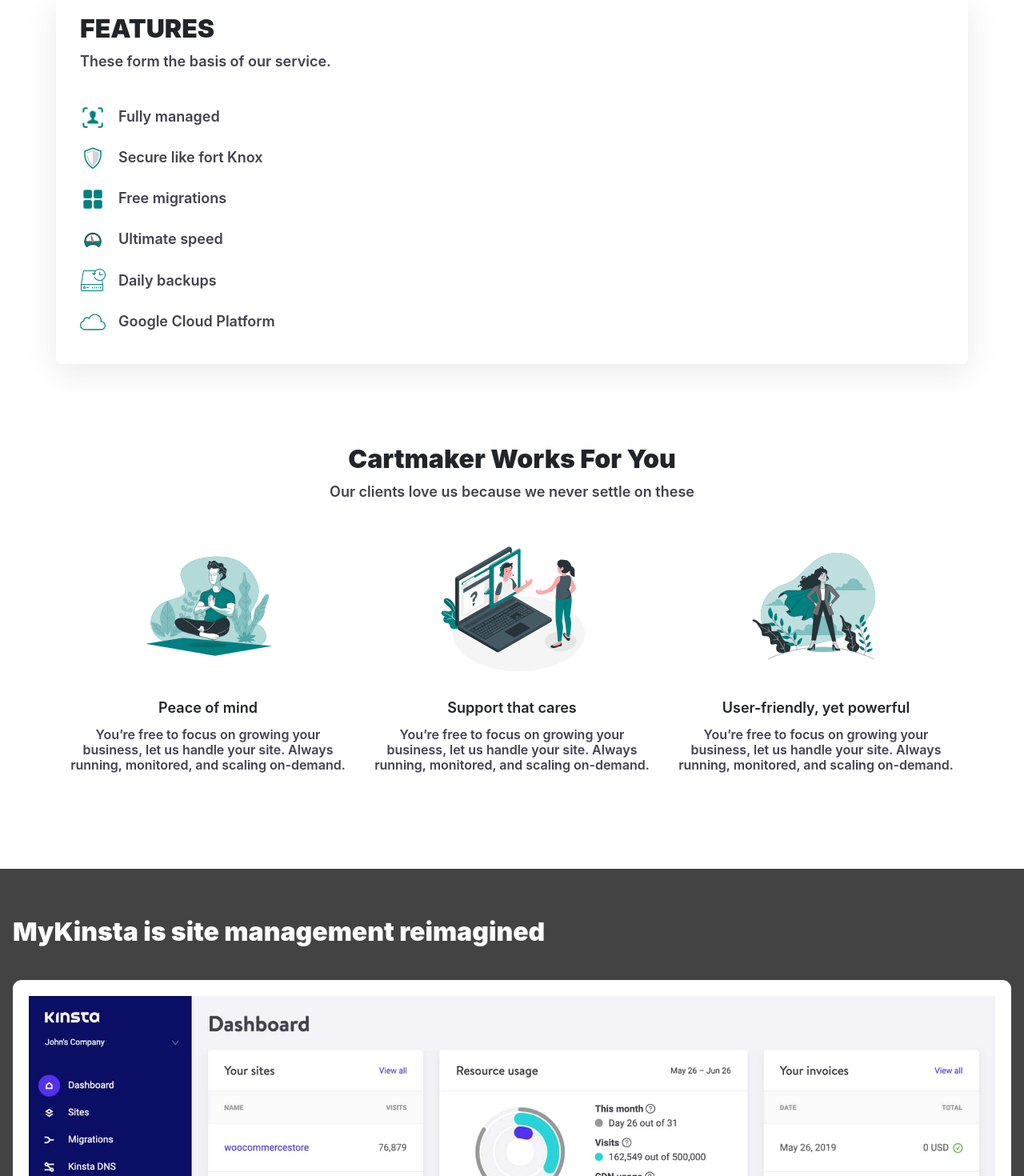
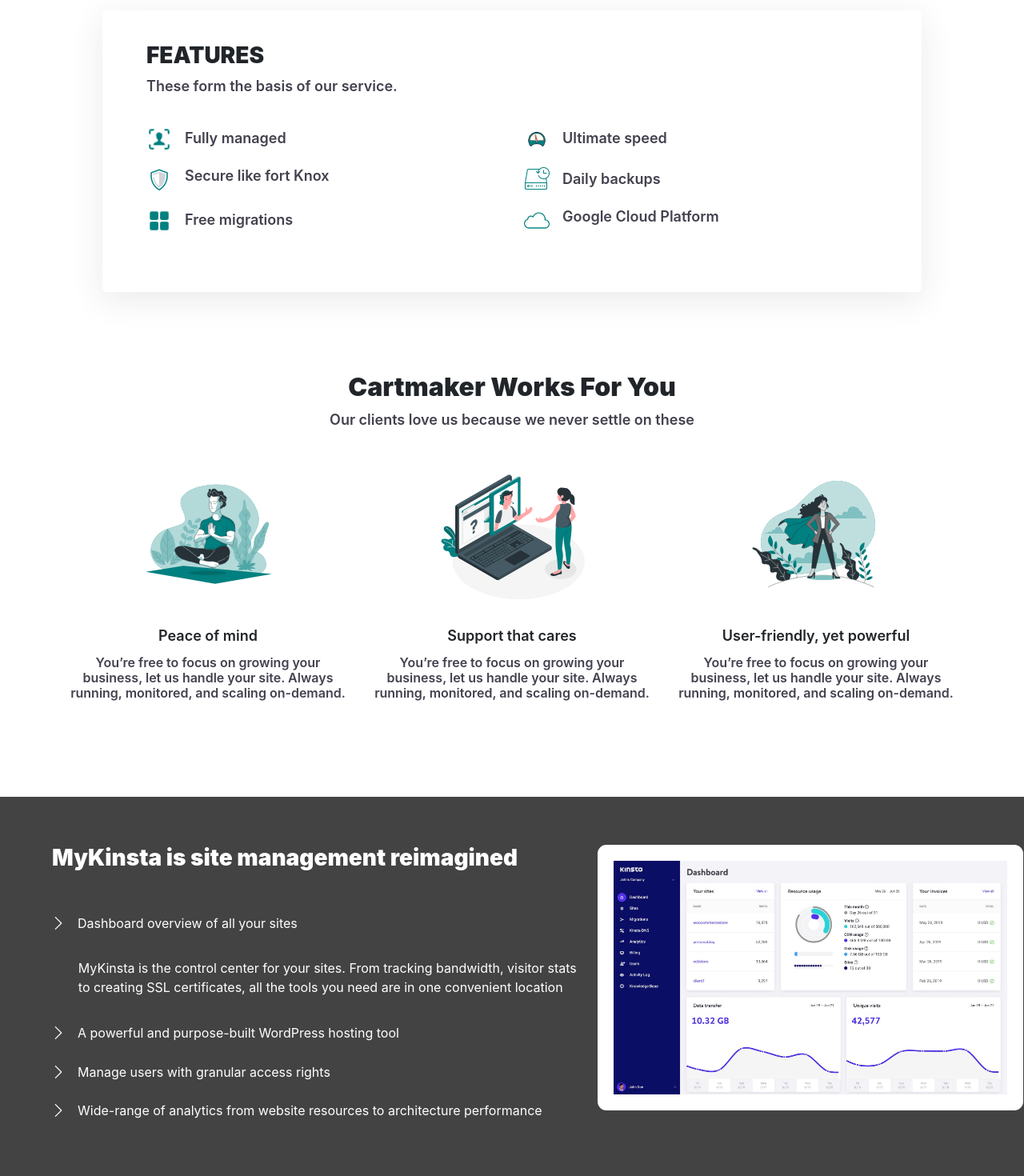
Before and after one commit to stepinfwd/rebuild, a React (Create React App) app: page / in a window 1280 px wide. Shown: the part 760-2230 px from the top of the page at 80% size. Built offline with nearby package versions, Linux system fonts and the light colour scheme.

Commit message:
completed for review 1

```diff
--- a/src/App.scss
+++ b/src/App.scss
@@ -25,7 +25,9 @@
   font-weight: 900;
   font-size: 14px;
 }
-
+.nav-link {
+  margin: 0.5rem 0rem;
+}
 .navbar-dark .navbar-nav .nav-link {
   background-color: #fff !important;
 }
--- a/src/components/accordion/accordion.js
+++ b/src/components/accordion/accordion.js
@@ -11,15 +11,21 @@ class ManageAccordion extends Component {
     return (
       <div className="manage-accordion-global ">
         <div className="container-fluid accordion-custom-padding-0">
-          <div className="col-xs-12 col-sm-12 accordion-custom-padding-0">
-            <h2 className="accordion-header">
-              MyKinsta is site management reimagined
-            </h2>
-
-            <div className="accordion-image-section ">
-              <img src={dash2} alt=""></img>
+          <div className="row">
+            <div className=" col-xl-5 order-xl-12 accordion-custom-padding-0">
+              <h2 className="accordion-header">
+                MyKinsta is site management reimagined
+              </h2>
+              <div className="accordion-image-section-container ">
+                <div className="accordion-image-section ">
+                  <img src={dash2} alt=""></img>
+                </div>
+              </div>
             </div>
-            <div className="col-xs-12 col-sm-12 accordion-custom-padding-0">
+            <div className=" col-xl-7 order-xl-1  accordion-custom-padding-0">
+              <h2 className="XL-accordion-header">
+                MyKinsta is site management reimagined
+              </h2>
               <Accordion
                 defaultActiveKey="0"
                 className="custom-accordion-bootstrap"
@@ -117,10 +123,9 @@ class ManageAccordion extends Component {
                       style={{ textAlign: "left", marginLeft: ".8rem" }}
                     >
                       {" "}
-                      MyKinsta is the control center for your sites. From
-                      tracking bandwidth, visitor stats to creating SSL
-                      certificates, all the tools you need are in one convenient
-                      location
+                      MyKinsta was built from the get-go as a companion to our
+                      services. It allows you to manage your sites with the ease
+                      and precision you would expect from Kinsta.
                     </Card.Body>
                   </Accordion.Collapse>
                 </Card>
@@ -152,9 +157,10 @@ class ManageAccordion extends Component {
                       style={{ textAlign: "left", marginLeft: ".8rem" }}
                     >
                       {" "}
-                      MyKinsta is the control center for your sites. From
-                      tracking bandwidth, visitor stats to creating SSL
-                      certificates, all the tools you need are in one{" "}
+                      Our powerful multi-user feature allows you to add any
+                      number of users to your team. Give them access to all your
+                      sites, just billing or add them as developers or
+                      administrators to a subset of your sites.{" "}
                     </Card.Body>
                   </Accordion.Collapse>
                 </Card>
--- a/src/components/accordion/accordion.scss
+++ b/src/components/accordion/accordion.scss
@@ -6,7 +6,8 @@ $teal-color: #008080;
   padding: 60px 16px 60px 16px !important;
   margin-top: 100px;
 }
-.accordion-header {
+.accordion-header,
+.XL-accordion-header {
   margin-bottom: 40px;
   color: $white-color;
   font-size: 32px;
@@ -23,7 +24,7 @@ $teal-color: #008080;
 .accordion-image-section {
   width: 100%;
   height: auto;
-  //   max-width: 712px;
+  max-width: 712px;
   box-sizing: border-box;
   //   padding: 24px 11px 11px;
   border-radius: 11px;
@@ -50,3 +51,40 @@ $teal-color: #008080;
   display: flex;
   flex-direction: row;
 }
+.XL-accordion-header {
+  display: none;
+}
+
+@media screen and (min-width: 768px) {
+  .accordion-image-section-container {
+    margin-top: 66px 0px 0px;
+    padding: 36px 20px 20px;
+  }
+  .accordion-header,
+  .XL-accordion-header {
+    font-size: 28px;
+  }
+  .accordion-image-section {
+    margin: 0 auto;
+  }
+}
+
+@media screen and (min-width: 1200px) {
+  .XL-accordion-header {
+    display: block;
+    margin-left: 4rem;
+  }
+  .accordion-header {
+    display: none;
+  }
+  // .accordion-custom-padding-0 {
+  //   padding-left: 2rem;
+  // }
+
+  .accordion-image-section-container {
+    padding: 0px 0px 0px;
+  }
+  .custom-accordion-bootstrap {
+    margin-left: 4rem;
+  }
+}
--- a/src/components/banner/banner.scss
+++ b/src/components/banner/banner.scss
@@ -3,8 +3,8 @@ $black-color: #434343;
 $teal-color: #008080;
 
 .banner-global {
-  background-color: #1fd1f9;
-  background-image: linear-gradient(315deg, #1fd1f9 0%, #b621fe 74%);
+  background-color: #4d5dfb;
+  background-image: linear-gradient(315deg, #4d5dfb 0%, #08c8f6 74%);
   padding: 20px 0 40px;
   h3 {
     font-size: 32px;
@@ -18,7 +18,7 @@ $teal-color: #008080;
     text-align: left;
     margin-bottom: 20px;
     margin-top: 20px;
-    color: $white-color;
+    color: $black-color;
   }
 }
 
--- a/src/components/feature/feature.js
+++ b/src/components/feature/feature.js
@@ -9,21 +9,22 @@ import cloud from "./images/icons8-cloud-50.png";
 
 const Feature = () => {
   return (
-    <div className="feature-card container">
-      <div className="col-sm-12 ">
-        <div className="feature-card-column main-feature-card-heading">
+    <div className="feature-card">
+      <div className="container">
+        <div className="feature-card-column main-feature-card-heading ">
           <h3>FEATURES</h3>
           <p>These form the basis of our service.</p>
         </div>
-
-        <div className="feature-card-column card-feature-list">
+        <div className="row">
+          <div className="col-md-6">
+            <div className="feature-card-column card-feature-list ">
               <p>
                 <span>
                   <img className="feature-card-icons" src={manage} alt="" />
                 </span>
                 Fully managed
               </p>
-          <p>
+              <p className="feature-svg-flex">
                 <span>
                   <img className="feature-card-icons" src={secure} alt="" />
                 </span>
@@ -37,7 +38,8 @@ const Feature = () => {
                 Free migrations
               </p>
             </div>
-
+          </div>
+          <div className="col-md-6">
             <div className="feature-card-column card-feature-list feature-list-padding-adjust">
               <p>
                 {" "}
@@ -54,7 +56,7 @@ const Feature = () => {
                 Daily backups
               </p>
 
-          <p>
+              <p className="feature-svg-flex">
                 <span>
                   <img className="feature-card-icons" src={cloud} alt="" />
                 </span>
@@ -63,6 +65,8 @@ const Feature = () => {
             </div>
           </div>
         </div>
+      </div>
+    </div>
   );
 };
 
--- a/src/components/feature/feature.scss
+++ b/src/components/feature/feature.scss
@@ -52,6 +52,30 @@ p {
 .feature-list-padding-adjust {
   margin-top: 0px;
 }
+
+@media screen and (min-width: 1200px) {
+  .feature-card {
+    width: 80vw !important;
+    min-height: 22rem;
+    margin-top: 3.5rem auto;
+  }
+}
+
+@media screen and (min-width: 768px) {
+  .card-feature-list {
+    margin-top: 20px;
+  }
+  .feature-svg-flex {
+    display: flex;
+    flex-direction: row;
+  }
+  .main-feature-card-heading h3 {
+    font-size: 28px;
+  }
+  .feature-card {
+    padding: 40px !important;
+  }
+}
 // @media screen and (min-width: 992px) {
 //   .feature-card {
 //     display: flex;
```
Lines whose indentation alone changed are shown as unchanged.
